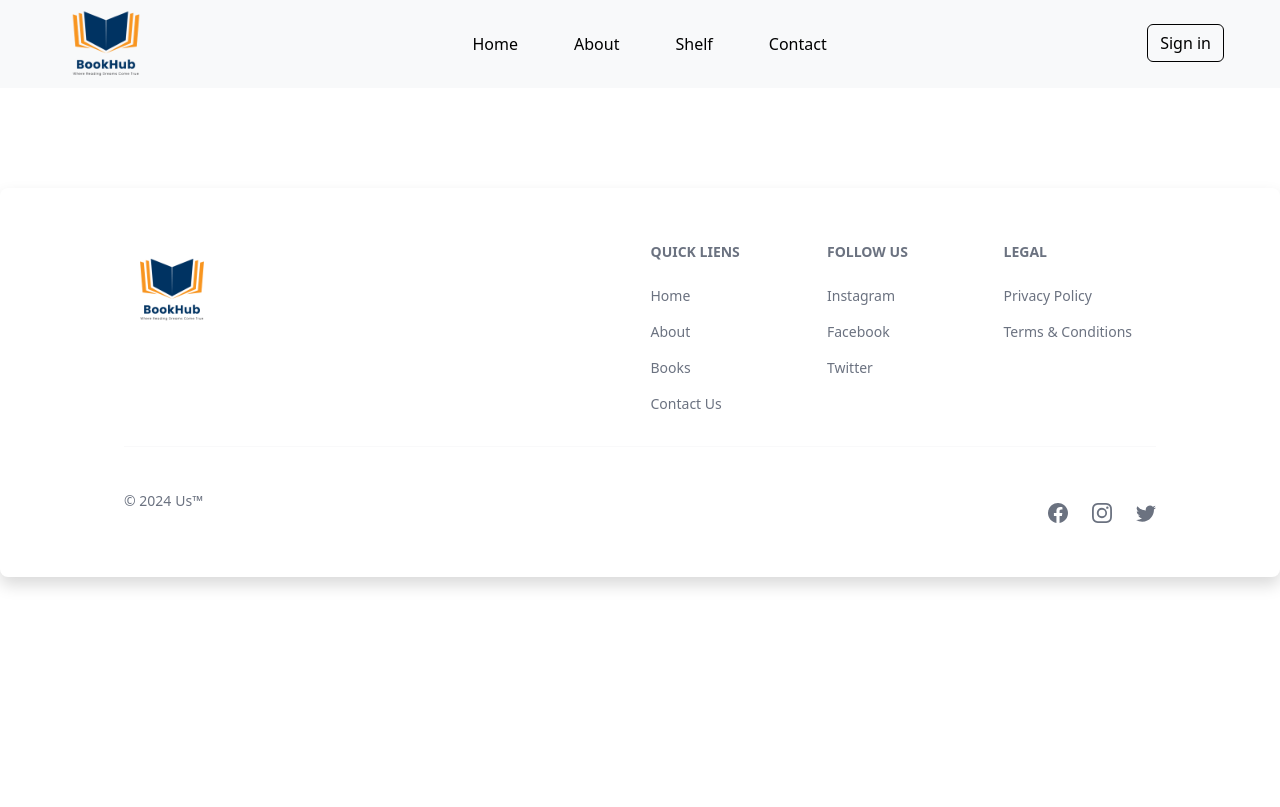
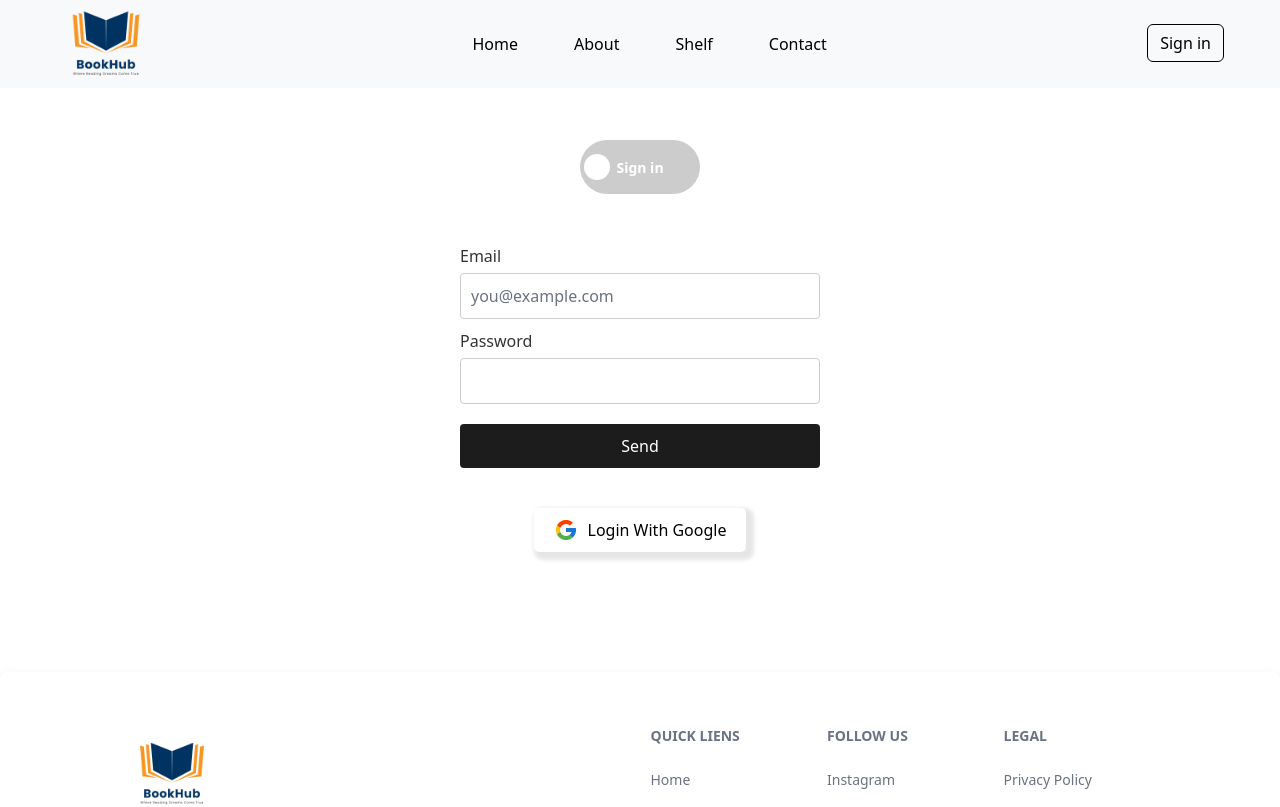
Before and after one commit to aybzakaria5/BOOKhub, a React (Create React App) app: page /sign in a window 1280 px wide. Shown: the top 807 px of the page. Built offline with nearby package versions, Linux system fonts and the light colour scheme.

Commit message:
Sign done

```diff
--- a/src/Sign/Sign.js
+++ b/src/Sign/Sign.js
@@ -1,18 +1,38 @@
-import React from 'react'
-import Style from './Sign.module.css'
-import Sign_up from './Sign_in_up_component/Sign_up'
-import Sign_in from './Sign_in_up_component/Sign_in'
+// Sign.js
+
+import React, { useState } from 'react';
+import styles from './Sign.module.css';
+import Sign_up from './Sign_in_up_component/Sign_up';
+import Sign_in from './Sign_in_up_component/Sign_in';
 
 const Sign = () => {
+  const [isSignUp, setIsSignUp] = useState(false);
+
+  const toggleForm = () => {
+    setIsSignUp(prevState => !prevState);
+  };
+
   return (
     <>
+      <div className={styles.SignContainer}>
+        <div className={styles.SwitchContainer}>
+          <label className={styles.switch}>
+            <input
+              type="checkbox"
+              className={`${styles.toggle} toggle`}
+              checked={isSignUp}
+              onChange={toggleForm}
+            />
+            <span className={styles.slider}></span>
+            <div className={styles.sliderLabel}>{isSignUp ? 'Sign up' : 'Sign in'}</div>
+          </label>
+        </div>
+      </div>
 
+      {isSignUp ? <Sign_up /> : <Sign_in />}
+    </>
 
+  );
+};
 
-
-
-    </>
-  )
-}
-
-export default Sign
+export default Sign;
--- a/src/Sign/Sign.module.css
+++ b/src/Sign/Sign.module.css
@@ -0,0 +1,62 @@
+.SignContainer {
+    display: flex;
+    flex-direction: column;
+    align-items: center;
+    margin-top: 50px;
+}
+.switch {
+    position: relative;
+    display: inline-block;
+    width: 120px;
+    height: 54px;
+    font-size: 14px;
+    text-align: center;
+    color: #ffffff;
+    font-weight: 700;
+}
+
+.switch input {
+    opacity: 0;
+    width: 0;
+    height: 0;
+}
+
+.slider {
+    position: absolute;
+    cursor: pointer;
+    top: 0;
+    left: 0;
+    right: 0;
+    bottom: 0;
+    background-color: #ccc;
+    transition: .4s;
+    border-radius: 34px;
+}
+
+.slider:before {
+    position: absolute;
+    content: "";
+    height: 26px;
+    width: 26px;
+    left: 4px;
+    bottom: 14px;
+    background-color: white;
+    transition: .4s;
+    border-radius: 50%;
+}
+
+.sliderLabel {
+    position: absolute;
+    top: 50%;
+    left: 50%;
+    transform: translate(-50%, -50%);
+    color: #ffffff;
+}
+
+.toggle:checked + .slider:before {
+    transform: translateX(85px);
+}
+
+.toggle:checked + .slider {
+    background-color: #000000;
+}
--- a/src/Sign/Sign_in_up_component/Sign.module.css
+++ b/src/Sign/Sign_in_up_component/Sign.module.css
@@ -1,6 +1,6 @@
 .divForm {
     max-width: 400px;
-    margin: 100px auto 0 auto;
+    margin: 30px auto 0 auto;
     padding: 20px;
     background-color: white;
     border-radius: 8px;
```
